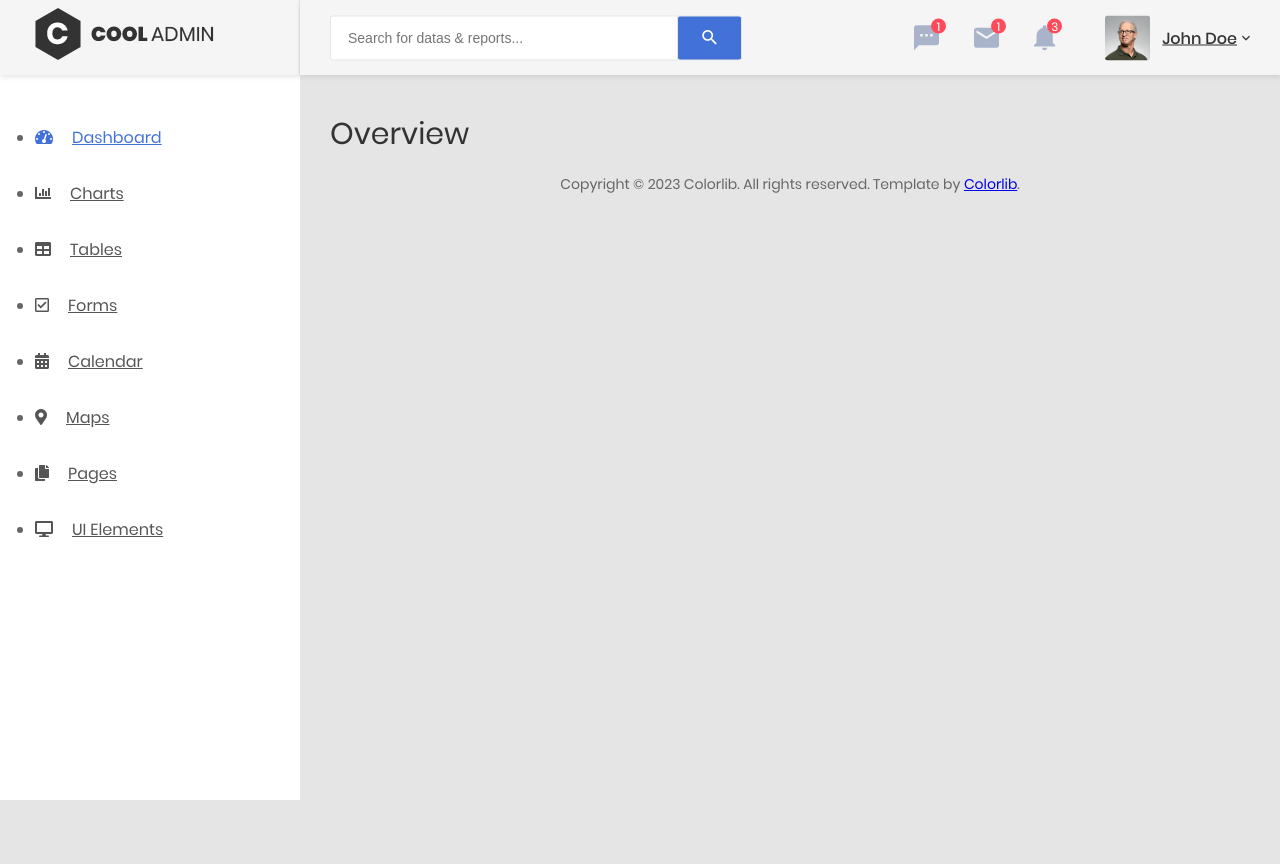
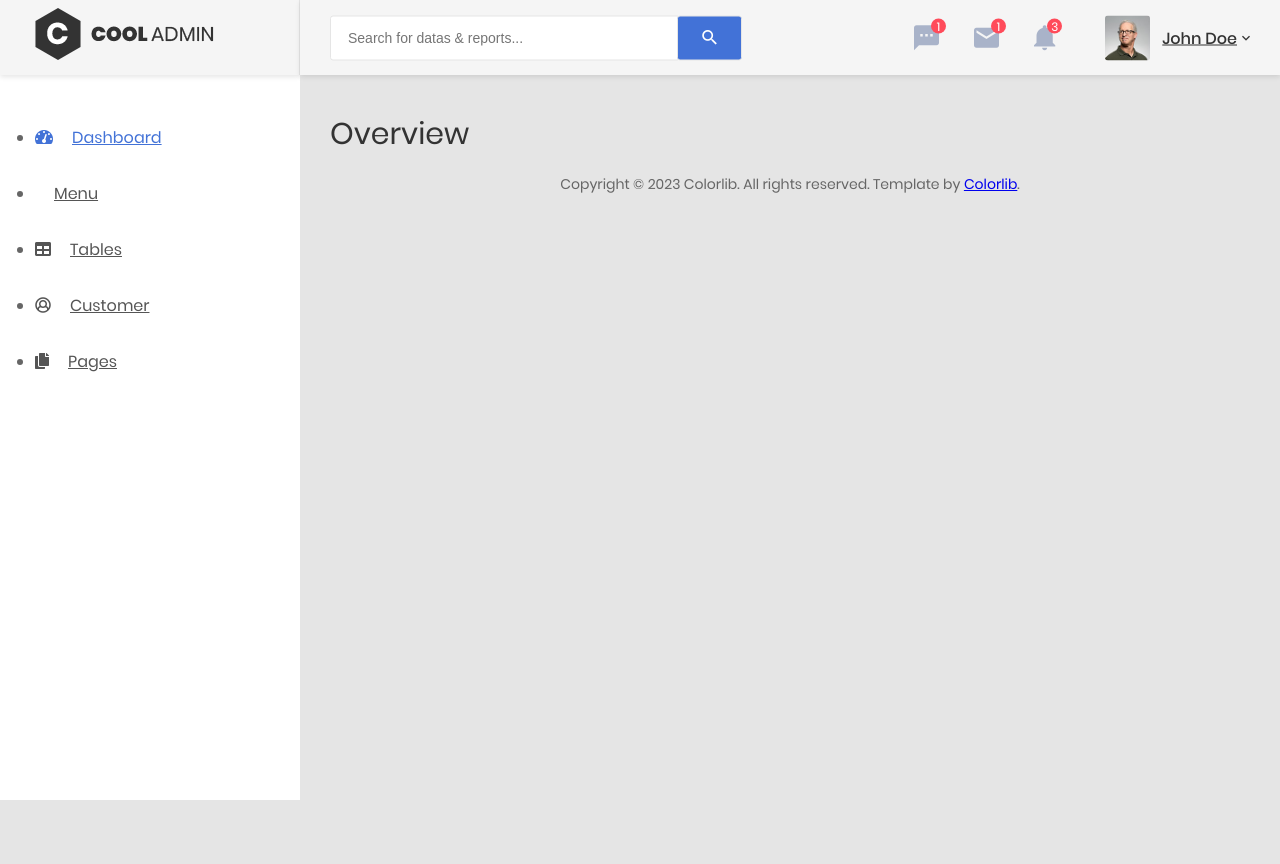
Before and after one commit to HolyFrancis/Resto_project, a Django app: template app/templates/app/home/index.html in a window 1280 px wide. Run offline with Django 4.2, Linux system fonts and the light colour scheme; the template is opened without the code that fills it, so the values that code supplies are empty; some libraries are stand-ins or nearby versions.

Commit message:
insert of menu, customer in sidebar

```diff
--- a/app/templates/app/partials/sidebar.html
+++ b/app/templates/app/partials/sidebar.html
@@ -1,3 +1,4 @@
+{% load static  %}
 <!-- MENU SIDEBAR-->
 <aside class="menu-sidebar d-none d-lg-block">
     <div class="logo">
@@ -9,97 +10,47 @@
         <nav class="navbar-sidebar">
             <ul class="list-unstyled navbar__list">
                 <li class="active has-sub">
+                    <a class="" href="{% url 'home' %}">
+                        <i class="fas fa-tachometer-alt"></i>Dashboard</a>
+
+                </li>
+                <li class="has-sub">
                     <a class="js-arrow" href="#">
-                        <i class="fas fa-tachometer-alt"></i>Dashboard</a>
+                        <i class="fa fa-cutlery" aria-hidden="true"></i>Menu</a>
                     <ul class="list-unstyled navbar__sub-list js-sub-list">
-                        <li>
-                            <a href="index.html">Dashboard 1</a>
+                         <li>
+                            <a href="#" >Menu category</a>
                         </li>
                         <li>
-                            <a href="index2.html">Dashboard 2</a>
-                        </li>
-                        <li>
-                            <a href="index3.html">Dashboard 3</a>
-                        </li>
-                        <li>
-                            <a href="index4.html">Dashboard 4</a>
+                            <a href="#" >Menu item</a>
                         </li>
                     </ul>
                 </li>
                 <li>
-                    <a href="chart.html">
-                        <i class="fas fa-chart-bar"></i>Charts</a>
-                </li>
-                <li>
-                    <a href="table.html">
+                    <a href="#">
                         <i class="fas fa-table"></i>Tables</a>
                 </li>
                 <li>
-                    <a href="form.html">
-                        <i class="far fa-check-square"></i>Forms</a>
+                    <a href="#">
+                        <i class="far fa-user-circle"></i>Customer</a>
                 </li>
-                <li>
-                    <a href="calendar.html">
-                        <i class="fas fa-calendar-alt"></i>Calendar</a>
-                </li>
-                <li>
-                    <a href="map.html">
-                        <i class="fas fa-map-marker-alt"></i>Maps</a>
-                </li>
+
                 <li class="has-sub">
                     <a class="js-arrow" href="#">
                         <i class="fas fa-copy"></i>Pages</a>
                     <ul class="list-unstyled navbar__sub-list js-sub-list">
                         <li>
-                            <a href="login.html">Login</a>
+                            <a href="#">Login</a>
                         </li>
                         <li>
-                            <a href="register.html">Register</a>
+                            <a href="#">Register</a>
                         </li>
                         <li>
-                            <a href="forget-pass.html">Forget Password</a>
+                            <a href="#">Forget Password</a>
                         </li>
                     </ul>
                 </li>
-                <li class="has-sub">
-                    <a class="js-arrow" href="#">
-                        <i class="fas fa-desktop"></i>UI Elements</a>
-                    <ul class="list-unstyled navbar__sub-list js-sub-list">
-                        <li>
-                            <a href="button.html">Button</a>
-                        </li>
-                        <li>
-                            <a href="badge.html">Badges</a>
-                        </li>
-                        <li>
-                            <a href="tab.html">Tabs</a>
-                        </li>
-                        <li>
-                            <a href="card.html">Cards</a>
-                        </li>
-                        <li>
-                            <a href="alert.html">Alerts</a>
-                        </li>
-                        <li>
-                            <a href="progress-bar.html">Progress Bars</a>
-                        </li>
-                        <li>
-                            <a href="modal.html">Modals</a>
-                        </li>
-                        <li>
-                            <a href="switch.html">Switchs</a>
-                        </li>
-                        <li>
-                            <a href="grid.html">Grids</a>
-                        </li>
-                        <li>
-                            <a href="fontawesome.html">Fontawesome Icon</a>
-                        </li>
-                        <li>
-                            <a href="typo.html">Typography</a>
-                        </li>
-                    </ul>
-                </li>
+
             </ul>
         </nav>
     </div>
```
